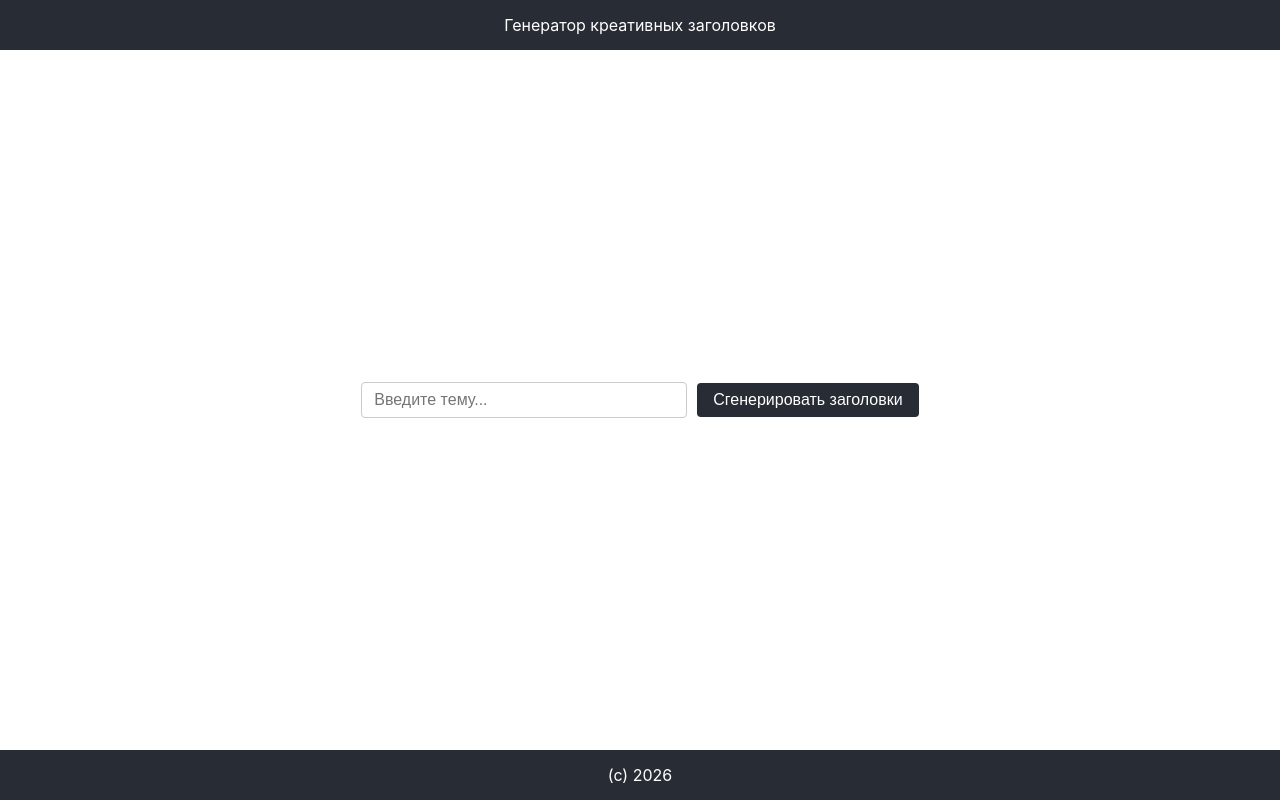
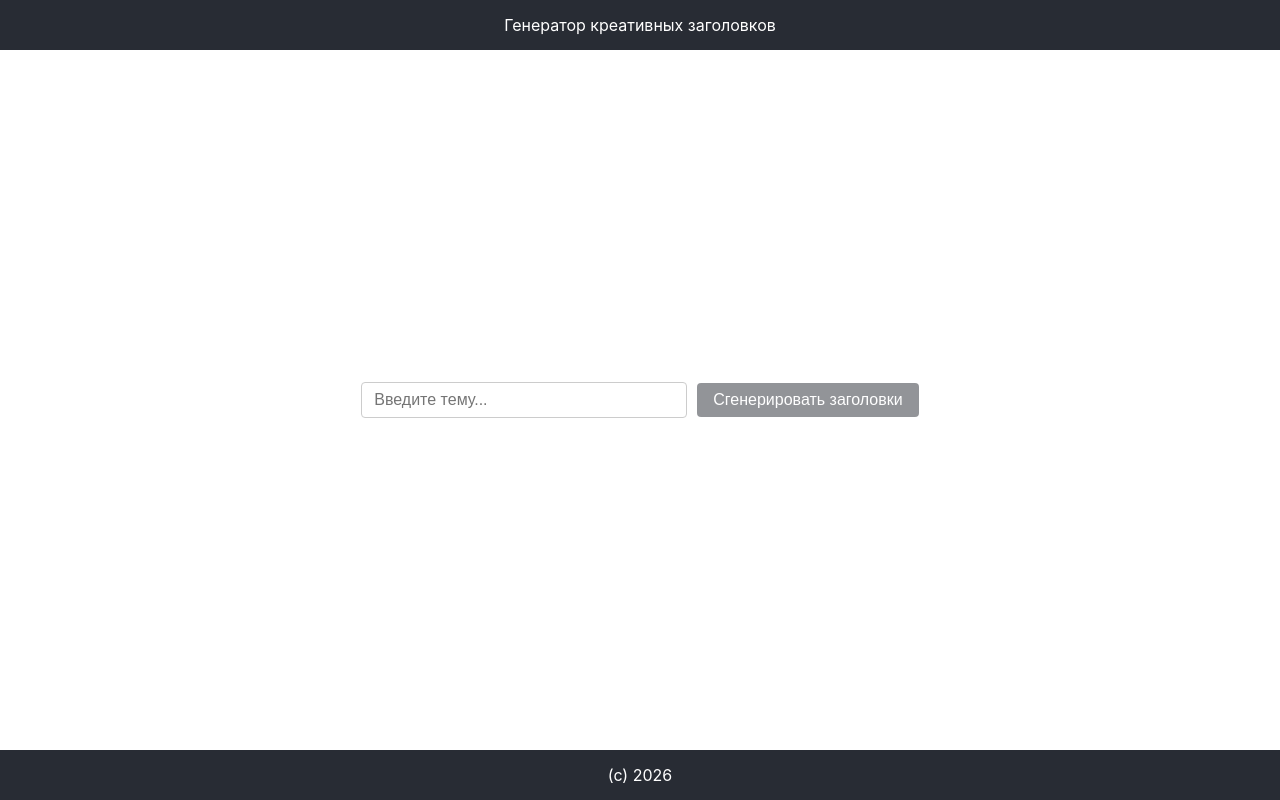
Before and after one commit to zlodiak/headlines-frontend, a React (Create React App) app: page / in a window 1280 px wide. Built offline with nearby package versions, Linux system fonts and the light colour scheme.

Commit message:
disabled

```diff
--- a/src/App.css
+++ b/src/App.css
@@ -50,6 +50,12 @@
   background-color: #3d4148;
 }
 
+.search-button:disabled {
+  opacity: .5;
+  cursor: pointer;
+  cursor: default;
+}
+
 .snackbar {
   position: fixed;
   bottom: 24px;
--- a/src/App.js
+++ b/src/App.js
@@ -60,7 +60,7 @@ function App() {
             value={searchValue}
             onChange={(e) => setSearchValue(e.target.value)}
           />
-          <button className="search-button" onClick={handleSearch} disabled="{}">Сгенерировать заголовки</button>
+          <button className="search-button" onClick={handleSearch} disabled={!searchValue}>Сгенерировать заголовки</button>
         </div>
 
         {hasSearched && (
```
